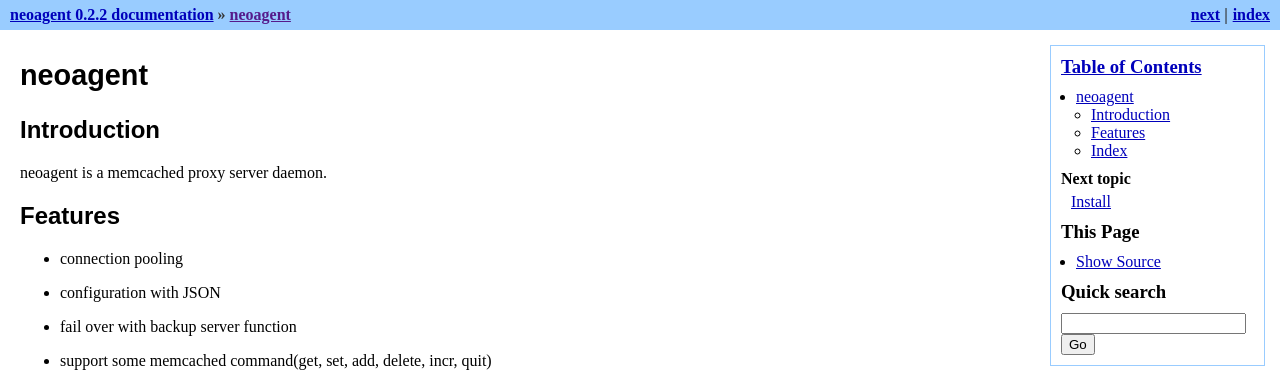
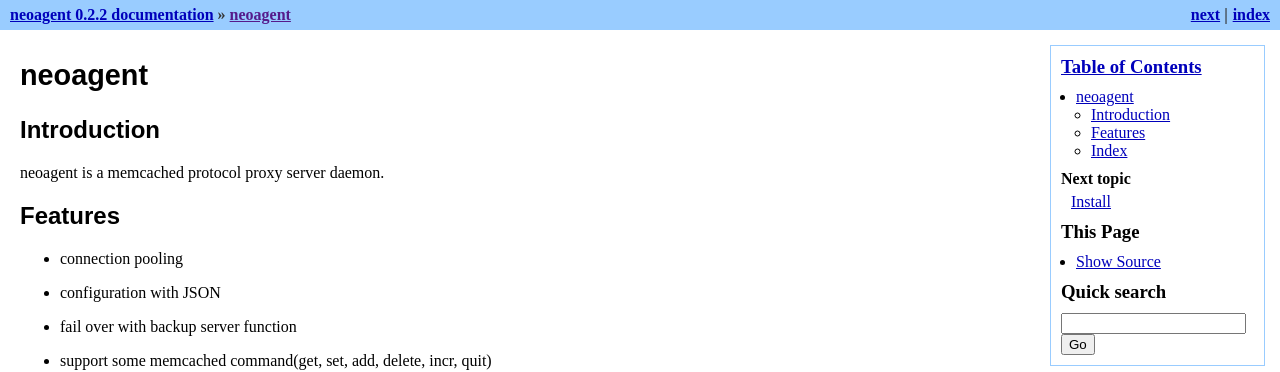
Before and after one commit to cubicdaiya/neoagent, a Sphinx documentation site: the page built from doc/source/index.rst, in a window 1280 px wide. Shown: the top 372 px of the page. Built offline with Sphinx 7.4.7, drawn with Linux system fonts in a browser that asks for light colours.

Commit message:
modified description of neoagent

```diff
--- a/doc/source/conf.py
+++ b/doc/source/conf.py
@@ -218,6 +218,6 @@ latex_documents = [
 # One entry per manual page. List of tuples
 # (source start file, name, description, authors, manual section).
 man_pages = [
-    ('neoagent', 'neoagent', u'A Yet Another Memcached Proxy Server', [u'Tatsuhiko Kubo'], 1),
+    ('neoagent', 'neoagent', u'A Yet Another Memcached Protocol Proxy Server', [u'Tatsuhiko Kubo'], 1),
     ('neostat',  'neostat',  u'A Status Monitor For Neoagent',        [u'Tatsuhiko Kubo'], 1)
 ]
--- a/doc/source/index.rst
+++ b/doc/source/index.rst
@@ -5,7 +5,7 @@ neoagent
 Introduction
 ==================
 
-neoagent is a memcached proxy server daemon.
+neoagent is a memcached protocol proxy server daemon.
 
 ==================
 Features
--- a/doc/source/neoagent.rst
+++ b/doc/source/neoagent.rst
@@ -5,7 +5,7 @@
 DESCRIPTION
 ==================
 
-neoagent is a memcached proxy server daemon.
+neoagent is a memcached protocol proxy server daemon.
 
 ==================
 OPTIONS
```
Also changed, not shown: README.md (+1 -1 lines), 1 other file.
